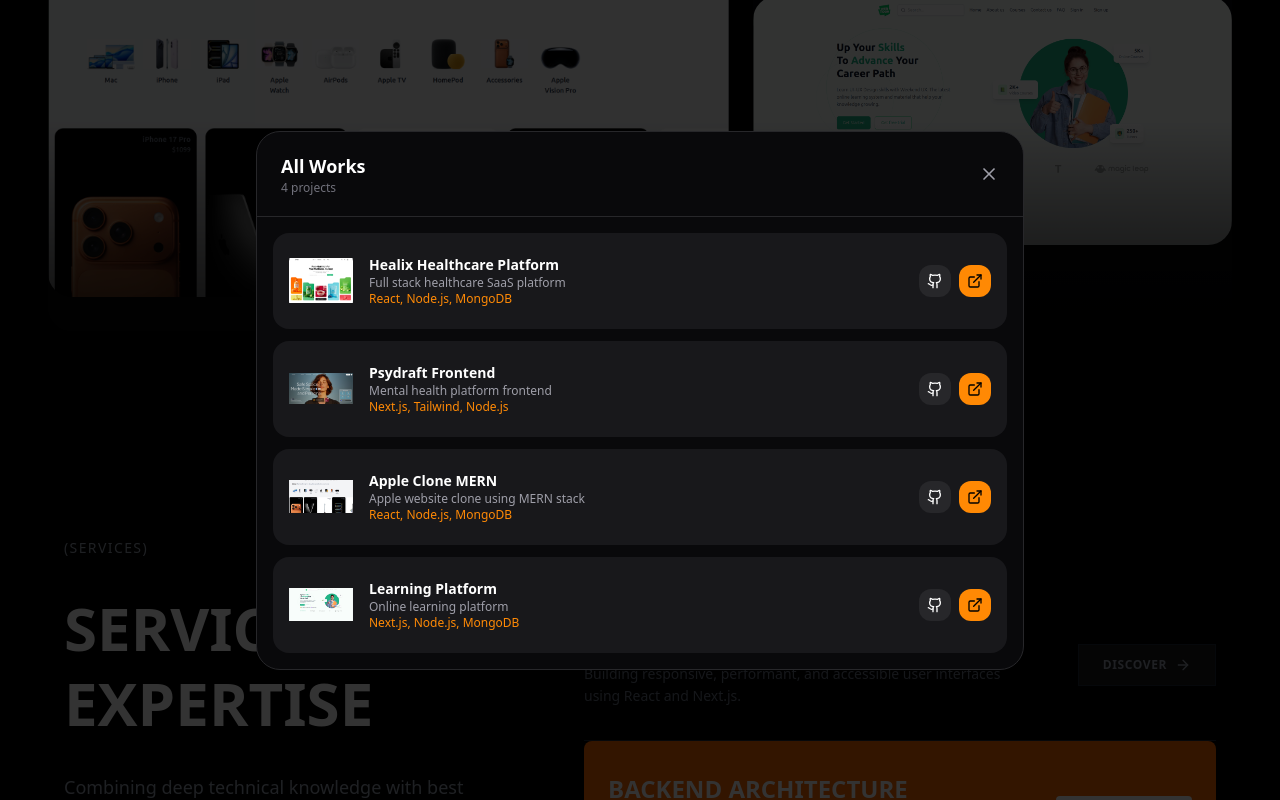
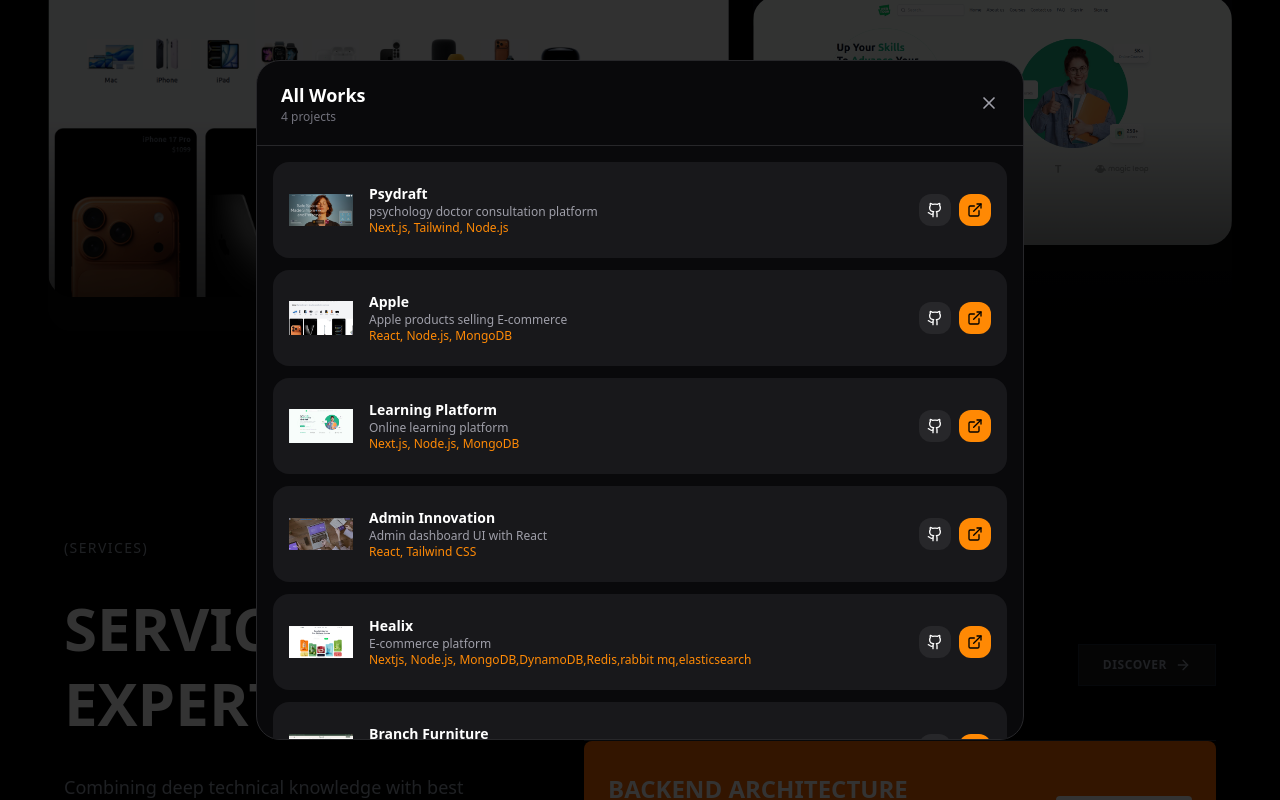
Before and after one commit to mhdjaseemtk/portfolio-nextjs, a Next.js app: page / in a window 1280 px wide. Both pictures are taken after a click on the button 725 px from the left and 2425 px from the top of the page. Shown: the part 2025-2825 px from the top of the page. Built offline with nearby package versions, Linux system fonts and the light colour scheme.

Commit message:
feat: add more projects to portfolio section

```diff
--- a/components/FeaturedWork.tsx
+++ b/components/FeaturedWork.tsx
@@ -5,26 +5,26 @@
 
 const projects = [
    {
-    title: "Healix Healthcare Platform",
+    title: "Healix",
     image: "/Work2.png",
-    description: "Full stack healthcare SaaS platform",
-    tech: "React, Node.js, MongoDB",
+    description: " healthcare products SaaS platform",
+    tech: "Nextjs, Node.js, MongoDB,DynamoDB,Redis,rabbit mq,elasticsearch",
     live: "http://43.205.231.18",
     github: "https://github.com/mhdjaseemtk/healix"
   },
   {
-    title: "Psydraft Frontend",
+    title: "Psydraft ",
     image: "images/psydraft.png",
-    description: "Mental health platform frontend",
+    description: "psychology doctor consultation platform",
     tech: "Next.js, Tailwind, Node.js",
     live: "https://psydraft-frontend.vercel.app",
     github: "https://github.com/mhdjaseemtk/psydraft"
   },
 
   {
-    title: "Apple Clone MERN",
+    title: "Apple ",
     image: "/apple.png",
-    description: "Apple website clone using MERN stack",
+    description: "Apple products clone E-commerce",
     tech: "React, Node.js, MongoDB",
     live: "https://apple-clone-mern.vercel.app",
     github: "https://github.com/mhdjaseemtk/apple-clone-mern"
@@ -38,6 +38,59 @@
     github: "https://github.com/mhdjaseemtk/learning-platform"
   }
 ];
+
+
+const fullprojects = [
+  {
+    title: "Psydraft ",
+    image: "images/psydraft.png",
+    description: "psychology doctor consultation platform",
+    tech: "Next.js, Tailwind, Node.js",
+    live: "https://psydraft-frontend.vercel.app",
+    github: "https://github.com/mhdjaseemtk/psydraft"
+  },
+
+  {
+    title: "Apple",
+    image: "/apple.png",
+    description: "Apple products selling E-commerce",
+    tech: "React, Node.js, MongoDB",
+    live: "https://apple-clone-mern.vercel.app",
+    github: "https://github.com/mhdjaseemtk/apple-clone-mern"
+  },
+  {
+    title: "Learning Platform",
+    image: "/Work1.png",
+    description: "Online learning platform",
+    tech: "Next.js, Node.js, MongoDB",
+    live: "https://learning-platform-beryl-iota.vercel.app",
+    github: "https://github.com/mhdjaseemtk/learning-platform"
+  },
+  {
+    title: "Admin Innovation ",
+    image: "images/adam.png",
+    description: "Admin dashboard UI with React",
+    tech: "React, Tailwind CSS",
+    live: "https://admin-innovation-website-react.vercel.app",
+    github: "https://github.com/mhdjaseemtk/admin-innovation-website-react"
+  },
+  {
+    title: "Healix ",
+    image: "images/healix.png",
+    description: " E-commerce platform",
+    tech: "Nextjs, Node.js, MongoDB,DynamoDB,Redis,rabbit mq,elasticsearch",
+    live: "http://43.205.231.18",
+    github: "https://github.com/mhdjaseemtk/healix"
+  },
+  {
+    title: "Branch Furniture",
+    image: "images/branch.png",
+    description: "Modern furniture landing page UI",
+    tech: "HTML, Tailwind CSS",
+    live: "https://mhdjaseemtk.github.io/furniture-landing-page-tailwind/",
+    github: "https://github.com/mhdjaseemtk/furniture-landing-page-tailwind"
+  }
+]
 
 const FeaturedWork = () => {
 
@@ -148,7 +201,7 @@
 
             <div className="overflow-y-auto p-4 space-y-3">
 
-              {projects.map((project,i)=>(
+              {fullprojects.map((project,i)=>(
                 <div
                   key={i}
                   className="flex items-center gap-4 bg-zinc-900 hover:bg-zinc-800 rounded-2xl p-4"
```
Also changed, not shown: public/images/adam.png (added), public/images/branch.png (added).
